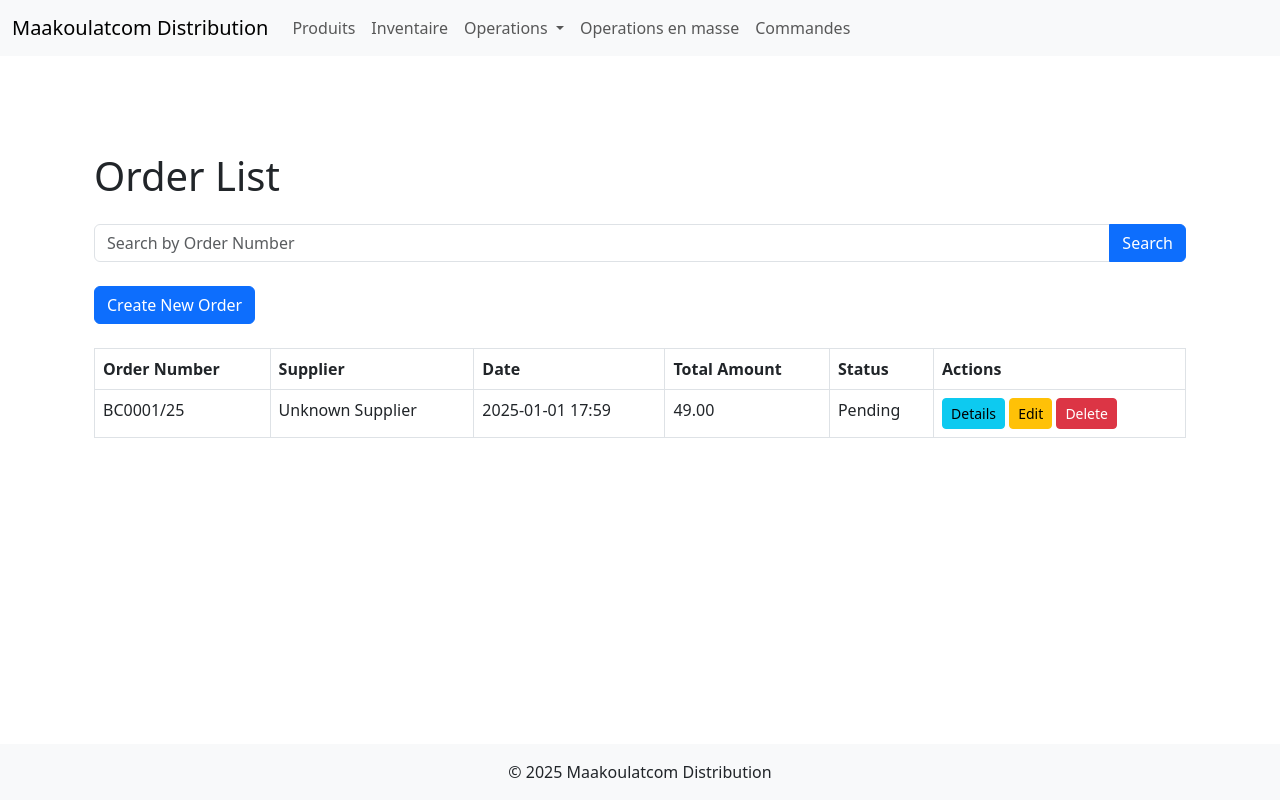
After one commit to ElMehdiElMakoudi-UwU/maakoulatcom, a Django app: page /orders/ in a window 1280 px wide. The commit adds this page. Run offline with Django 4.2, Linux system fonts and the light colour scheme; data comes from the database, SQL or seed files in the repository; both versions use the stored data as it was after the commit.

Commit message:
Added Orders app

```diff
--- a/maakoulatcom/settings.py
+++ b/maakoulatcom/settings.py
@@ -23,7 +23,7 @@ BASE_DIR = Path(__file__).resolve().parent.parent
 SECRET_KEY = 'django-insecure--#9vg!zz73z^z@yq1l_an$n$&*-_69raq2y(&$34-gvo#%0a6j'
 
 # SECURITY WARNING: don't run with debug turned on in production!
-DEBUG = False
+DEBUG = True
 
 ALLOWED_HOSTS = ['*']
 
--- a/products/models.py
+++ b/products/models.py
@@ -52,3 +52,14 @@ class SalesEntry(models.Model):
 
     def __str__(self):
         return f"Sold - {self.product.name}"
+
+
+class Order(models.Model):
+    order_number = models.CharField(max_length=20, unique=True)
+    supplier = models.CharField(max_length=100)
+    created_at = models.DateTimeField(auto_now_add=True)
+    total_amount = models.DecimalField(max_digits=10, decimal_places=2)
+    status = models.CharField(max_length=50, default="Pending")  # e.g., Pending, Completed
+
+    def __str__(self):
+        return f"Order #{self.order_number} - {self.supplier}"
--- a/products/templates/products/base.html
+++ b/products/templates/products/base.html
@@ -51,7 +51,7 @@
                         <a class="nav-link" href="{% url 'products:bulk_operations' %}">Operations en masse</a>
                     </li>
                     <li class="nav-item">
-                        <a class="nav-link" href="{% url 'products:reorder_page' %}">Commander</a>
+                        <a class="nav-link" href="{% url 'products:order_list' %}">Commandes</a>
                     </li>
                 </ul>
             </div>
--- /dev/null
+++ b/products/templates/products/order_list.html
@@ -0,0 +1,57 @@
+{% extends 'products/base.html' %}
+
+{% block title %}
+Order List
+{% endblock %}
+
+{% block content %}
+<div class="container mt-5">
+    <h1 class="mb-4">Order List</h1>
+
+    <!-- Search Form -->
+    <form method="get" class="mb-4">
+        <div class="input-group">
+            <input type="text" name="search" class="form-control" placeholder="Search by Order Number"
+                   value="{{ search_query }}">
+            <button type="submit" class="btn btn-primary">Search</button>
+        </div>
+    </form>
+
+    <!-- Button to Create New Order -->
+    <div class="mb-4">
+        <a href="{% url 'products:reorder_page' %}" class="btn btn-primary">Create New Order</a>
+    </div>
+
+    <table class="table table-bordered table-hover">
+        <thead class="thead-light">
+            <tr>
+                <th>Order Number</th>
+                <th>Supplier</th>
+                <th>Date</th>
+                <th>Total Amount</th>
+                <th>Status</th>
+                <th>Actions</th>
+            </tr>
+        </thead>
+        <tbody>
+            {% for order in orders %}
+            <tr>
+                <td>{{ order.order_number }}</td>
+                <td>{{ order.supplier }}</td>
+                <td>{{ order.created_at|date:"Y-m-d H:i" }}</td>
+                <td>{{ order.total_amount }}</td>
+                <td>{{ order.status }}</td>
+                <td>
+                    <a href="{% url 'products:order_details' order.id %}" class="btn btn-info btn-sm">Details</a>
+                    <a href="{% url 'products:order_edit' order.id %}" class="btn btn-warning btn-sm">Edit</a>
+                    <form method="post" action="{% url 'products:order_delete' order.id %}" style="display:inline;">
+                        {% csrf_token %}
+                        <button type="submit" class="btn btn-danger btn-sm" onclick="return confirm('Are you sure you want to delete this order?');">Delete</button>
+                    </form>
+                </td>
+            </tr>
+            {% endfor %}
+        </tbody>
+    </table>
+</div>
+{% endblock %}
--- a/products/templates/products/reorder_page.html
+++ b/products/templates/products/reorder_page.html
@@ -18,10 +18,6 @@
                 </tr>
             </thead>
             <tbody>
-                {% for category, products in products_by_category.items %}
-                <tr class="table-secondary">
-                    <td colspan="4"><strong>{{ category }}</strong></td>
-                </tr>
                 {% for product in products %}
                 <tr>
                     <td>{{ product.name }}</td>
@@ -32,7 +28,6 @@
                     </td>
                 </tr>
                 {% endfor %}
-                {% endfor %}
             </tbody>
         </table>
     </div>
--- a/products/urls.py
+++ b/products/urls.py
@@ -16,4 +16,8 @@ urlpatterns = [
     path('status/', views.inventory_status, name='inventory_status'),
     path('bulk-operations/', views.bulk_operations, name='bulk_operations'),
     path('reorder/', views.reorder_page, name='reorder_page'),
+    path('orders/', views.order_list, name='order_list'),
+    path('orders/<int:order_id>/', views.order_details, name='order_details'),
+    path('orders/<int:order_id>/edit/', views.order_edit, name='order_edit'),
+    path('orders/<int:order_id>/delete/', views.order_delete, name='order_delete'),
 ]
--- a/products/views.py
+++ b/products/views.py
@@ -172,41 +172,136 @@ from xhtml2pdf import pisa
 from .models import Product
 
 
+import uuid
+from django.shortcuts import render
+from .models import Order, Product
+from django.http import HttpResponse
+from xhtml2pdf import pisa
+from io import BytesIO
+
+from collections import defaultdict
+from django.shortcuts import render
+from .models import Product
+import uuid
+from .models import Order
+
+from django.shortcuts import render
+from .models import Product
+import uuid
+from .models import Order
+
+from django.utils.timezone import now
+from django.db.models import Max
+
+def generate_order_number():
+    current_year = now().year % 100  # Get the last two digits of the current year, e.g., 2025 -> 25
+
+    # Get the last order number for the current year
+    last_order = Order.objects.filter(order_number__endswith=f"/{current_year}").aggregate(
+        max_number=Max("order_number")
+    )
+    last_number = last_order["max_number"]
+
+    if last_number:
+        # Extract the XXXX part and increment it
+        last_number_int = int(last_number.split("/")[0][2:])  # Extract XXXX from BCXXXX/YY
+        next_number = last_number_int + 1
+    else:
+        # No orders for the current year, start from 0001
+        next_number = 1
+
+    # Format the order number as BCXXXX/YY
+    return f"BC{next_number:04d}/{current_year}"
+
 def reorder_page(request):
     if request.method == 'POST':
-        quantities = {int(k.split('_')[1]): int(v) for k, v in request.POST.items() if k.startswith('quantity_') and v}
+        # Get supplier and order data from the request
+        supplier = request.POST.get('supplier', 'Unknown Supplier')
+        products = Product.objects.all()  # Retrieve all products
 
-        # Prepare products to reorder and calculate totals
-        products_to_reorder = []
-        grand_total = 0
-        for product_id, quantity in quantities.items():
-            product = Product.objects.get(id=product_id)
-            total = product.purchase_price * quantity
-            grand_total += total
-            products_to_reorder.append({
+        # Generate a unique order number
+        order_number = generate_order_number()  # Reuse the generate_order_number function
+
+        # Prepare products with non-zero quantities
+        selected_products = [
+            {
                 'name': product.name,
                 'purchase_price': product.purchase_price,
-                'quantity': quantity,
-                'total': total
-            })
+                'quantity': int(request.POST.get(f'quantity_{product.id}', '0') or '0'),
+                'total': float(product.purchase_price) * int(request.POST.get(f'quantity_{product.id}', '0') or '0'),
+            }
+            for product in products
+            if int(request.POST.get(f'quantity_{product.id}', '0') or '0') > 0
+        ]
 
-        # Render PDF
-        pdf_content = render_to_string('products/reorder_pdf.html', {
-            'products': products_to_reorder,
-            'grand_total': grand_total,
-        })
-        response = HttpResponse(content_type='application/pdf')
-        response['Content-Disposition'] = 'attachment; filename="reorder_list.pdf"'
+        # Calculate total amount
+        total_amount = sum(product['total'] for product in selected_products)
 
-        # Generate PDF
-        pisa_status = pisa.CreatePDF(pdf_content, dest=response)
-        if pisa_status.err:
-            return HttpResponse('We had some errors with the PDF generation.', status=500)
+        # Save the order to the database
+        order = Order.objects.create(
+            order_number=order_number,
+            supplier=supplier,
+            total_amount=total_amount,
+        )
+
+        # Generate PDF for the order
+        context = {
+            'order': order,
+            'products': selected_products,
+            'total_amount': total_amount,
+        }
+
+        response = generate_pdf('products/reorder_pdf.html', context)
 
         return response
 
-    # Pass products grouped by category for display
-    categories = Product.objects.values_list('category', flat=True).distinct()
-    products_by_category = {category: Product.objects.filter(category=category) for category in categories}
+    return render(request, 'products/reorder_page.html', {'products': Product.objects.all()})
 
-    return render(request, 'products/reorder_page.html', {'products_by_category': products_by_category})
+
+
+def generate_pdf(template_path, context):
+    template = render_to_string(template_path, context)
+    pdf_file = BytesIO()
+    pisa.CreatePDF(BytesIO(template.encode('UTF-8')), pdf_file)
+    pdf_file.seek(0)
+    return HttpResponse(pdf_file, content_type='application/pdf')
+
+from django.shortcuts import render
+from .models import Order
+
+from django.db.models import Q
+
+def order_list(request):
+    query = request.GET.get('search', '')  # Get the search query from the request
+    if query:
+        orders = Order.objects.filter(Q(order_number__icontains=query))
+    else:
+        orders = Order.objects.all().order_by('-created_at')
+
+    return render(request, 'products/order_list.html', {'orders': orders, 'search_query': query})
+
+from django.shortcuts import get_object_or_404
+
+def order_details(request, order_id):
+    order = get_object_or_404(Order, id=order_id)
+    return render(request, 'products/order_details.html', {'order': order})
+
+def order_edit(request, order_id):
+    order = get_object_or_404(Order, id=order_id)
+
+    if request.method == 'POST':
+        order.supplier = request.POST.get('supplier', order.supplier)
+        order.status = request.POST.get('status', order.status)
+        order.save()
+        return redirect('products:order_list')
+
+    return render(request, 'products/order_edit.html', {'order': order})
+
+def order_delete(request, order_id):
+    order = get_object_or_404(Order, id=order_id)
+
+    if request.method == 'POST':
+        order.delete()
+        return redirect('products:order_list')
+
+    return render(request, 'products/order_confirm_delete.html', {'order': order})
```
Also changed, not shown: products/templates/inventory/dashboard.html (+8 -6 lines), products/templates/products/order_confirm_delete.html (added, +15 -0 lines), products/templates/products/order_details.html (added, +14 -0 lines), products/templates/products/order_edit.html (added, +21 -0 lines), products/templates/products/reorder_pdf.html (+13 -34 lines), db.sqlite3, products/migrations/0004_order.py (added).
